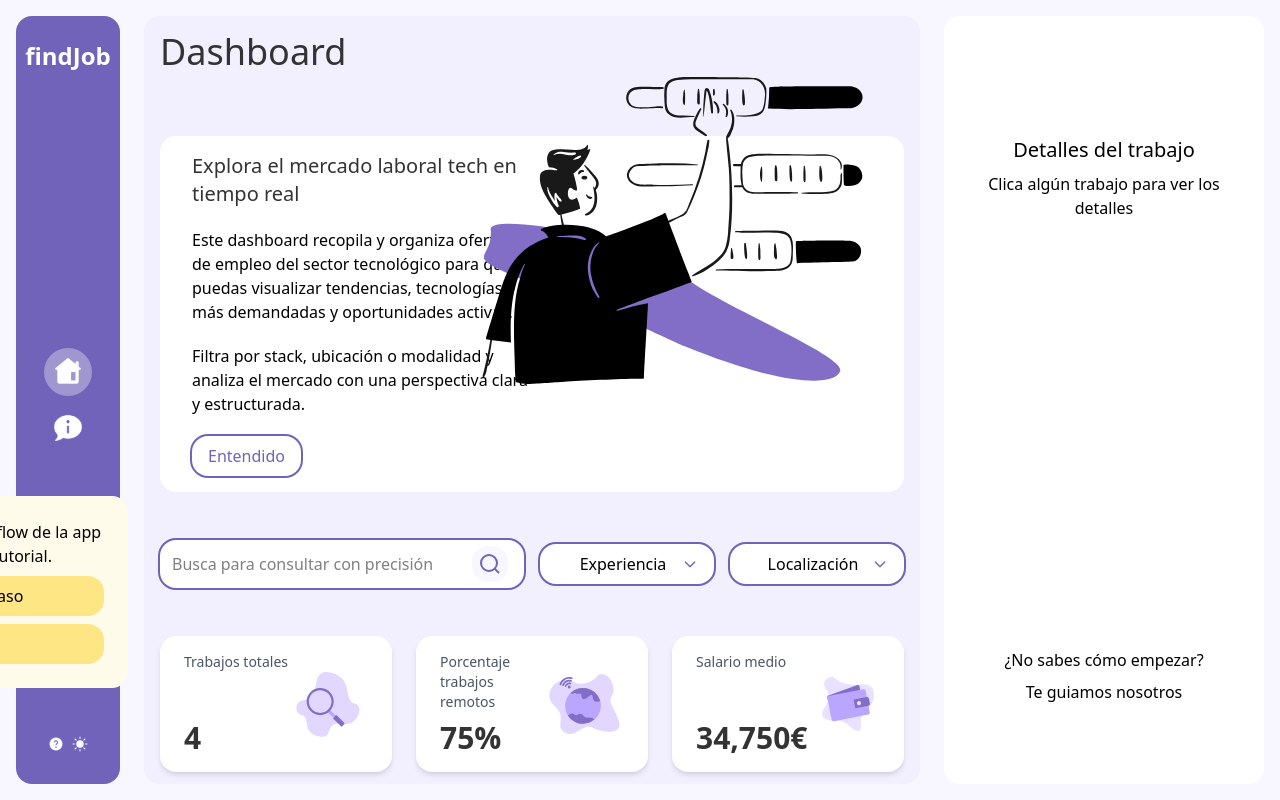
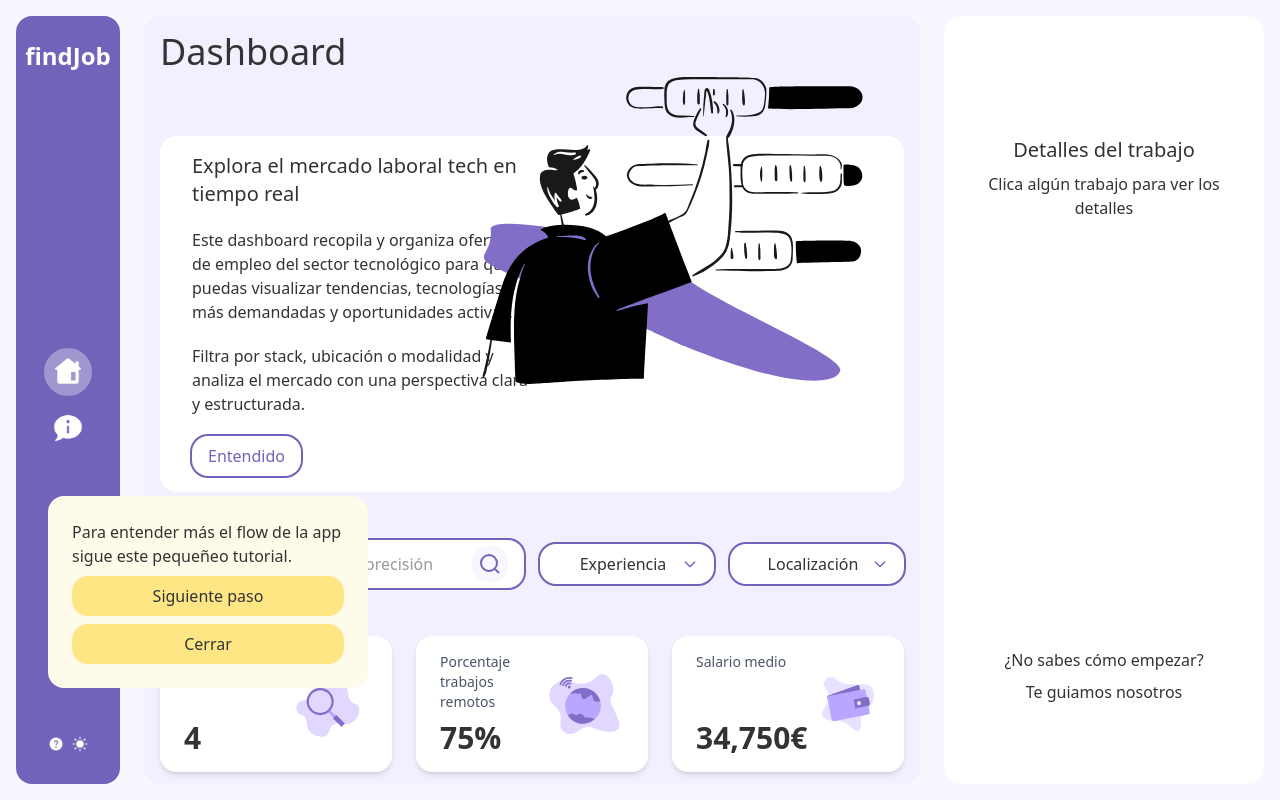
Before and after one commit to JaumeEsquerdo/dashboard-findJob, a Next.js app in the folder job-dashboard/: page / in a window 1280 px wide. Both pictures are taken after a click on the picture 56 px from the left and 744 px from the top of the page. Built offline with nearby package versions, Linux system fonts and the light colour scheme.

Commit message:
arreglar logica endGuide por bug de scroll entre paginas

```diff
--- a/job-dashboard/src/app/globals.css
+++ b/job-dashboard/src/app/globals.css
@@ -40,6 +40,7 @@ html,
 body,
 #__next {
   height: 100%;
+  color: var(--color-textColor);
 }
 
 /* ocultar barra de scroll */
--- a/job-dashboard/src/app/page.tsx
+++ b/job-dashboard/src/app/page.tsx
@@ -1,6 +1,6 @@
 'use client'
 import Image from "next/image";
-import { useState, useMemo, } from "react";
+import { useState, useMemo } from "react";
 import { Sidebar } from "../components/Sidebar";
 import { Button } from "../components/Button";
 import { type Job } from "./types/types";
@@ -21,6 +21,7 @@ export default function Home() {
     location: '',
   })
   const uniqueLocations = [...new Set(jobs.map(job => job.location))]
+
 
   /* Evita error en SSR(servidor) (donde no hay window). En cliente, muestra onboarding si no existe "onboardingSeen" en localStorage. */
   const [isOnboardingVisible, setIsOnboardingVisible] = useState(() => {
--- a/job-dashboard/src/components/FiltrosSelects.tsx
+++ b/job-dashboard/src/components/FiltrosSelects.tsx
@@ -26,14 +26,17 @@ export const FiltrosSelects = ({ filters, uniqueLocations, setFilters }: Props)
     return (
         <div ref={ref} className="relative flex flex-col lg:flex-row gap-4 lg:items-center lg:justify-center pt-4 mt-4">
             {step === 2 && (
-                <div className="absolute top-28 left-6 p-6 flex flex-col gap-2 bg-amber-50 w-80 rounded-2xl z-20">
+                <div className="absolute top-28 left-6 p-6 flex flex-col gap-2 bg-amber-50 w-80 rounded-2xl z-20 lg:top-22">
                     <p>Aquí puedes filtrar tanto por palabras clave como por experiencia y/o localización.</p>
                     <button className="bg-amber-200 w-full p-2 rounded-2xl" onClick={() => {
                         nextStep()
                         setActiveStep(3)
                     }
                     }>Siguiente paso</button>
-                    <button className="bg-amber-200 w-full p-2 rounded-2xl" onClick={endGuide}>Cerrar</button>
+                    <button className="bg-amber-200 w-full p-2 rounded-2xl" onClick={() => {
+                        endGuide()
+                        setActiveStep(0)
+                    }}>Cerrar</button>
                 </div>
             )}
             {/* input search */}
--- a/job-dashboard/src/components/Navbar.tsx
+++ b/job-dashboard/src/components/Navbar.tsx
@@ -52,21 +52,19 @@ export const Navbar = () => {
             <ul className='flex gap-1 fixed bottom-6 right-4 bg-main p-2 z-20 rounded-xl shadow-lg lg:flex col lg:relative lg:shadow-none lg:right-auto lg:bottom-auto lg:gap-2'>
                 <li onClick={step === null ? startGuide : undefined} className={`relative`}>
                     {step === 1 && (
-                        <div className='absolute -top-60 -left-60 p-6 flex flex-col gap-2 bg-amber-50 w-80 rounded-2xl'>
+                        <div className='absolute -top-60 -left-60 p-6 flex flex-col gap-2 bg-amber-50 w-80 rounded-2xl lg:left-0'>
                             <p>Para entender más el flow de la app sigue este pequeñeo tutorial.</p>
-                            <button className='bg-amber-200 w-full p-2 rounded-2xl' onClick={(e) => {
+                            <button className='bg-amber-200 cursor-pointer w-full p-2 rounded-2xl' onClick={(e) => {
                                 e.stopPropagation()
                                 nextStep()
                                 setActiveStep(2)
                             }
                             }>Siguiente paso
                             </button>
-                            <button className='bg-amber-200 w-full p-2 rounded-2xl' onClick={(e) => {
-                                e.stopPropagation()
+                            <button className="bg-amber-200 w-full p-2 rounded-2xl" onClick={() => {
                                 endGuide()
-                            }
-                            }>Cerrar
-                            </button>
+                                setActiveStep(0)
+                            }}>Cerrar</button>
                         </div>
                     )}
                     <Image className='cursor-pointer transform lg:hover:rotate-12 transition duration-100' src={'/Help.svg'} alt='botón de Ajustes' width={32} height={32} />
--- a/job-dashboard/src/components/RenderJobs.tsx
+++ b/job-dashboard/src/components/RenderJobs.tsx
@@ -12,7 +12,7 @@ type Props = {
 export const RenderJobs = ({ filteredJobs, setSelectedJob, setSidebarOpen, selectedJob }: Props) => {
     const ref = useRef<HTMLDivElement | null>(null)
     const { step, endGuide } = useHelper()
-    const { activeStep } = useScroll()
+    const { activeStep, setActiveStep } = useScroll()
 
     useEffect(() => {
         if (activeStep === 3) {
@@ -24,9 +24,12 @@ export const RenderJobs = ({ filteredJobs, setSelectedJob, setSidebarOpen, selec
         <>
             <div ref={ref} className="relative overflow-x-auto min-h-fit mt-8 rounded-2xl bg-white shadow-[0_4px_12px_rgba(0,0,0,0.08)]">
                 {step === 3 && (
-                    <div className="absolute top-20 left-6 p-6 flex flex-col gap-2 bg-amber-50 w-80 rounded-2xl z-20">
+                    <div className="absolute top-20 left-6 p-6 flex flex-col gap-2 bg-amber-50 w-80 rounded-2xl z-20 lg:top-16">
                         <p>Y aquí verás todos los trabajos, o los filtrados. Clicando puedes consultar más detalles y solicitar empleo en su página web donde se ha subido la candidatura.</p>
-                        <button className="bg-amber-200 w-full p-2 rounded-2xl" onClick={endGuide}>Cerrar</button>
+                        <button className="bg-amber-200 w-full p-2 rounded-2xl" onClick={() => {
+                            endGuide()
+                            setActiveStep(0)
+                        }}>Cerrar</button>
                     </div>
                 )}
                 <table className="min-w-full bg-white rounded-2xl">
```
